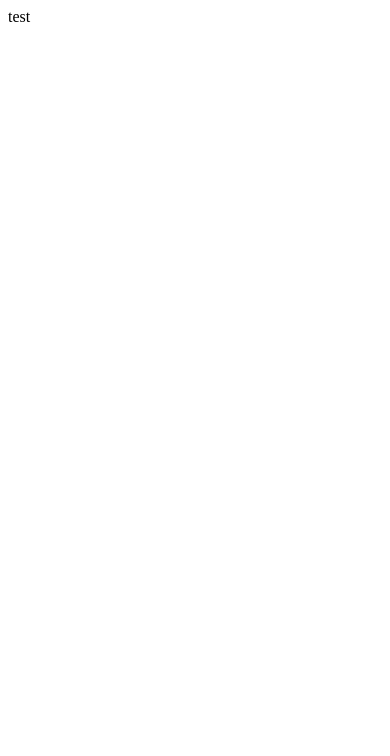
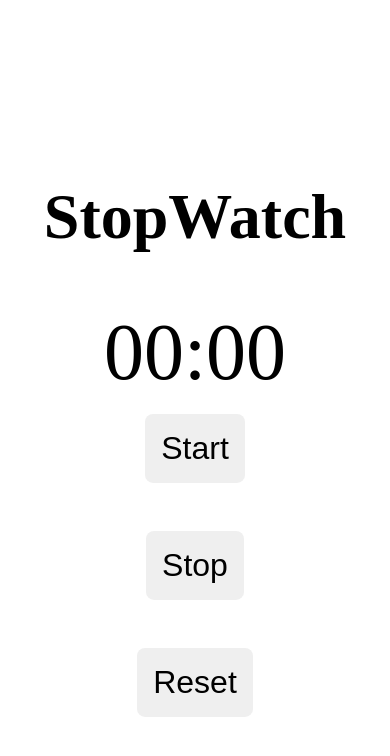
Before and after one commit to jonathanmani/StopWatch, a plain HTML site: page index.html in a window 390 px wide. Drawn offline with Linux system fonts and the light colour scheme.

Commit message:
updated the style and structure of the css and html files

```diff
--- a/index.html
+++ b/index.html
@@ -4,10 +4,21 @@
     <meta charset="UTF-8">
     <meta http-equiv="X-UA-Compatible" content="IE=edge">
     <meta name="viewport" content="width=device-width, initial-scale=1.0">
+    <link rel="stylesheet" href="style.css">
+    <script src="main.js" defer></script>
     <title>StopWatch</title>
 </head>
 <body>
-    test
+    <section class="stopWatch-container">
+        <h1>StopWatch</h1>
+        <div class="timer">00:00</div>
+        <div class="timer-buttons">
+            <button class="start">Start</button>
+            <button class="stop">Stop</button>
+            <button class="reset">Reset</button>
+        </div>
+    </section>
+
 
 </body>
 </html>
--- a/style.css
+++ b/style.css
@@ -0,0 +1,65 @@
+body {
+    font-size: 62.5%;
+}
+
+.stopWatch-container{
+    position: absolute;
+    top: 50%;
+    left: 50%;
+    transform: translate(-50%, -50%);
+    width: 60%;
+}
+
+h1 {
+    text-align: center;
+    font-size: 4rem;
+}
+
+.timer {
+    min-width: 100%;
+    text-align: center;
+    font-size: 5rem;
+}
+
+.timer-buttons{
+    display: flex;
+    justify-content: center;
+    gap: 3rem;
+    margin-top: 1rem;
+    min-width: 100%;
+}
+
+.stop,
+.start,
+.reset {
+    padding: 1rem;
+    border: none;
+    border-radius: 0.5rem;
+    font-size: 2rem;
+}
+
+@media (max-width: 500px){
+
+    h1 {
+        display: flex;
+        justify-content: center;
+        font-size: 4rem;
+    }
+
+    .timer-buttons{
+        display: flex;
+        justify-content: center;
+        gap: 3rem;
+        flex-wrap: wrap;
+        margin-top: 1rem;
+        min-width: 100%;
+    }
+}
+
+@media (max-width: 300px){
+    h1 {
+        display: flex;
+        justify-content: center;
+        font-size: 3rem;
+    }
+}
```
